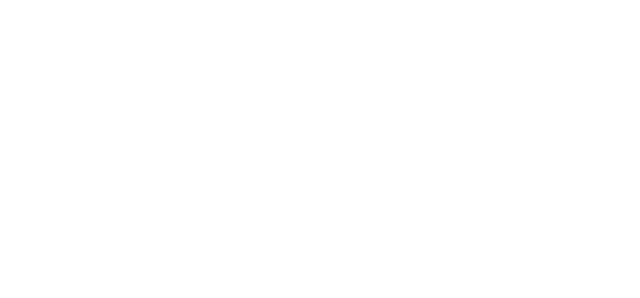
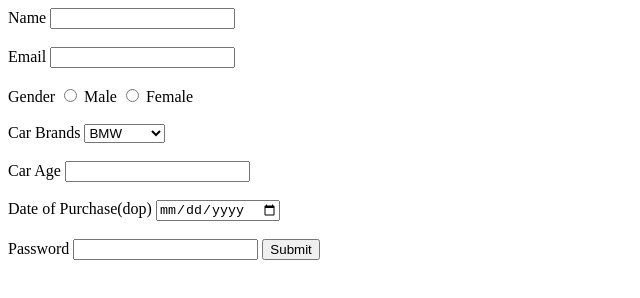
Before and after one commit to acciojob/car-insurance-form-anishapriya, a website: page main.html in a window 1280 px wide. Shown: the whole page, without its empty margins (0-640 px from the left). Drawn offline with Linux system fonts and the light colour scheme.

Commit message:
created a submission

```diff
--- a/main.html
+++ b/main.html
@@ -8,6 +8,42 @@
 
 <body>
 	<!-- the entire body must be written by student -->
+	<form method="post">
+		<label for="name">Name</label>
+		<input  type="text" id="name" required/>
+		<br /><br />
+		<label for="email">Email</label>
+		<input type="email" id="email" required/>
+		    <br /><br />
+		<label>Gender</label>
+		<input type="radio" name="gender" id="mail" required/>
+		<label for="male">Male</label>
+		<input type="radio" name="gender" id="female" required/>
+		<label for="female">Female</label>
+		  <br /><br />
+		<lable>Car Brands</lable>
+		<select id="cars">
+			<option>BMW</option>
+			<option>Audi</option>
+			<option>Mercedez</option>
+			</select>
+		<br /><br />
+		<label for="carage">Car Age</label>
+		<input type="number" id="carage" required/>
+		<br /><br />
+        <label>Date of Purchase(dop)</label>
+		<input type="date" id="dop"required/>
+		<br/><br/>
+		<label>Password</label>
+		<input type="password" id="password" required/>
+		<button type="submit">Submit</button>
+
+
+
+
+
+
+	</form>
     <script type="text/javascript" src="./script.js">
 </script>
 
```
